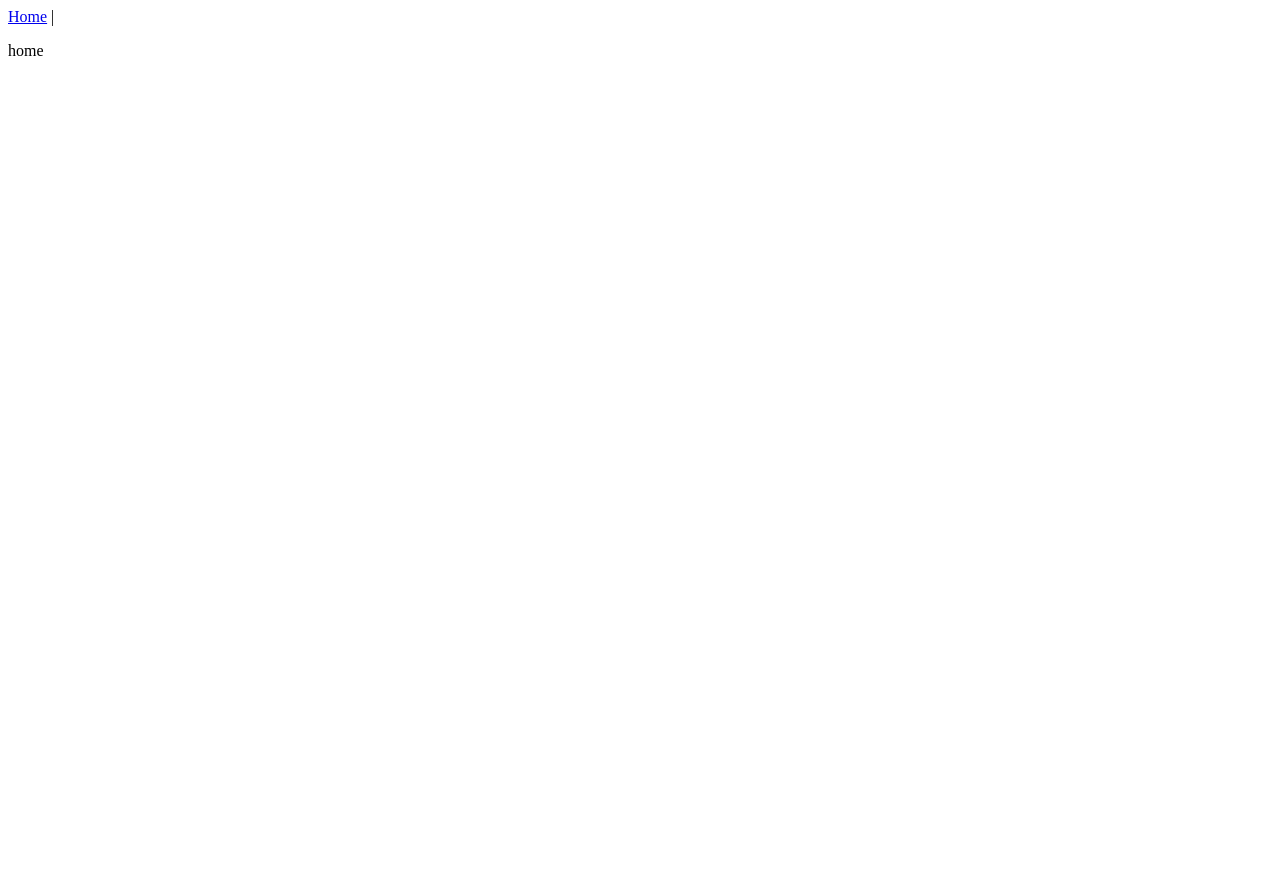
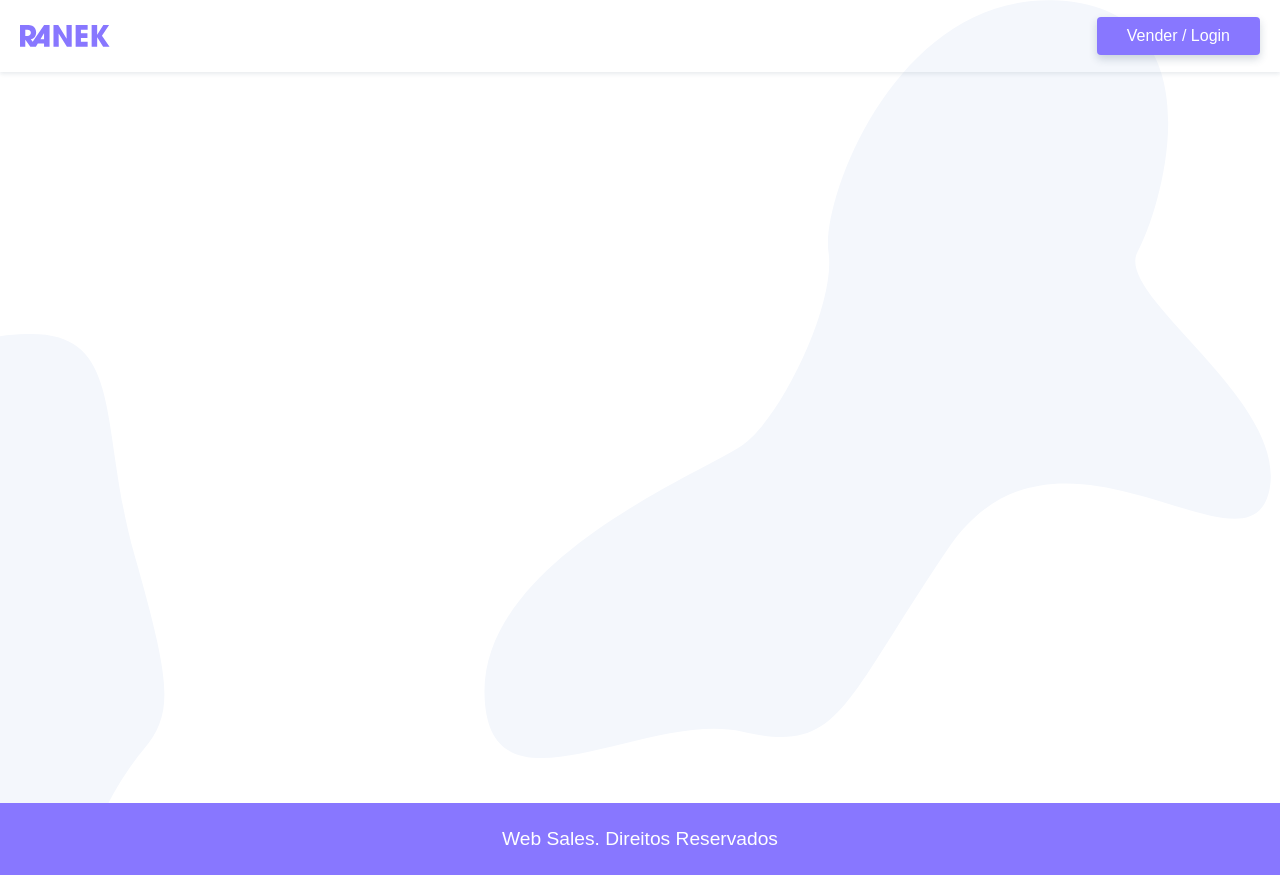
Before and after one commit to marlenesedano/websales, a Vue app: page / in a window 1280 px wide. Before the commit the page ends 800 px from the top, so only its background shows below. Built offline with nearby package versions, Linux system fonts and the light colour scheme.

Commit message:
feature: header and footer

```diff
--- a/src/App.vue
+++ b/src/App.vue
@@ -1,8 +1,88 @@
 <template>
   <div id="app">
-    <div id="nav"><router-link to="/">Home</router-link> |</div>
-    <router-view />
+    <Header />
+    <main id="main">
+      <router-view />
+    </main>
+    <Footer />
   </div>
 </template>
 
-<style></style>
+<script>
+import Header from "../src/components/Header.vue";
+import Footer from "../src/components/Footer.vue";
+
+export default {
+  components: {
+    Header,
+    Footer,
+  },
+};
+</script>
+
+<style>
+* {
+  box-sizing: border-box;
+}
+
+body,
+ul,
+li,
+h1,
+h2,
+p {
+  padding: 0px;
+  margin: 0px;
+}
+
+ul {
+  list-style: none;
+}
+
+body {
+  font-family: "Avenir", Arial, Helvetica, sans-serif;
+  color: #345;
+  background: url("./assets//pattern.svg") repeat top;
+}
+
+a {
+  color: #345;
+  text-decoration: none;
+}
+
+img {
+  /* Padrão para deixar as imagens reponsivas */
+  max-width: 100%;
+  display: block;
+}
+
+.btn {
+  display: block;
+  padding: 10px 30px;
+  background: #87f;
+  border-radius: 4px;
+  color: #fff;
+  text-align: center;
+  font-size: 1rem;
+  box-shadow: 0 4px 8px rgba(30, 60, 90, 0.2);
+  transition: all 0.3s;
+  border: none;
+  font-family: "Avenir", Arial, Helvetica, sans-serif;
+  cursor: pointer;
+}
+
+.btn:hover {
+  background: #65d;
+  transform: scale(1.1);
+}
+
+#app {
+  display: flex;
+  min-height: 100vh;
+  flex-direction: column;
+}
+
+#main {
+  flex: 1;
+}
+</style>
--- a/src/components/Footer.vue
+++ b/src/components/Footer.vue
@@ -0,0 +1,23 @@
+<template>
+  <footer>
+    <p>Web Sales. Direitos Reservados</p>
+  </footer>
+</template>
+
+<script>
+export default {
+  name: "Footer",
+};
+</script>
+
+<style scoped>
+footer {
+  background: #87f;
+  padding: 25px 0;
+  text-align: center;
+  font-size: 1.2rem;
+  color: #fff;
+  position: relative;
+  top: 75px;
+}
+</style>
--- a/src/components/Header.vue
+++ b/src/components/Header.vue
@@ -1,5 +1,12 @@
 <template>
-  <Header />
+  <header>
+    <nav>
+      <router-link to="/" class="logo">
+        <img src="../assets/ranek.svg" alt="Raneck" />
+      </router-link>
+      <router-link to="/login" class="btn"> Vender / Login </router-link>
+    </nav>
+  </header>
 </template>
 
 <script>
@@ -8,4 +15,20 @@
 };
 </script>
 
-<style></style>
+<style scoped>
+nav {
+  display: flex;
+  align-items: center;
+  justify-content: space-between;
+  padding: 15px 20px;
+  box-shadow: 0 2px 4px rgba(30, 60, 90, 0.1);
+}
+
+.logo {
+  padding: 10px 0;
+}
+
+.logo img {
+  width: 90px;
+}
+</style>
--- a/src/views/Home.vue
+++ b/src/views/Home.vue
@@ -1,7 +1,7 @@
 <template>
-  <div class="home">
-    <p>home</p>
-  </div>
+  <section>
+    <h1></h1>
+  </section>
 </template>
 
 <script>
```
